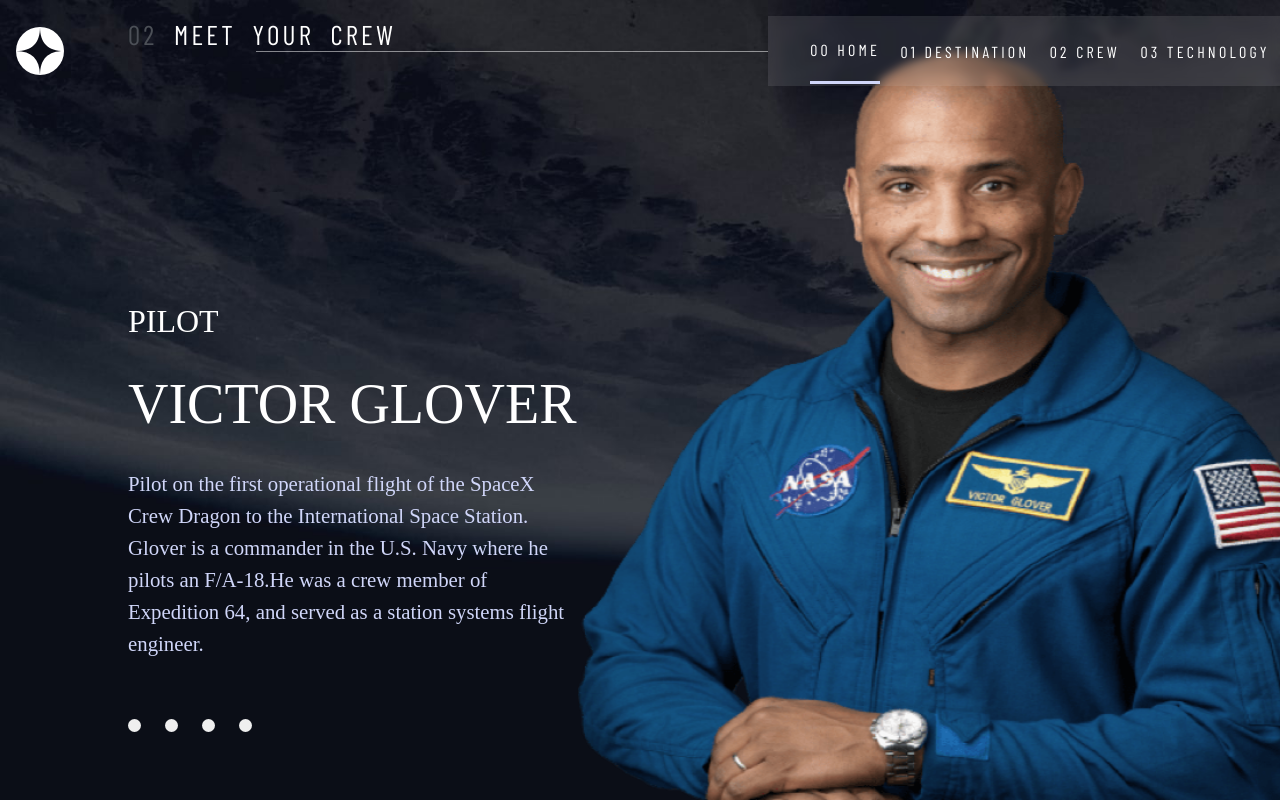
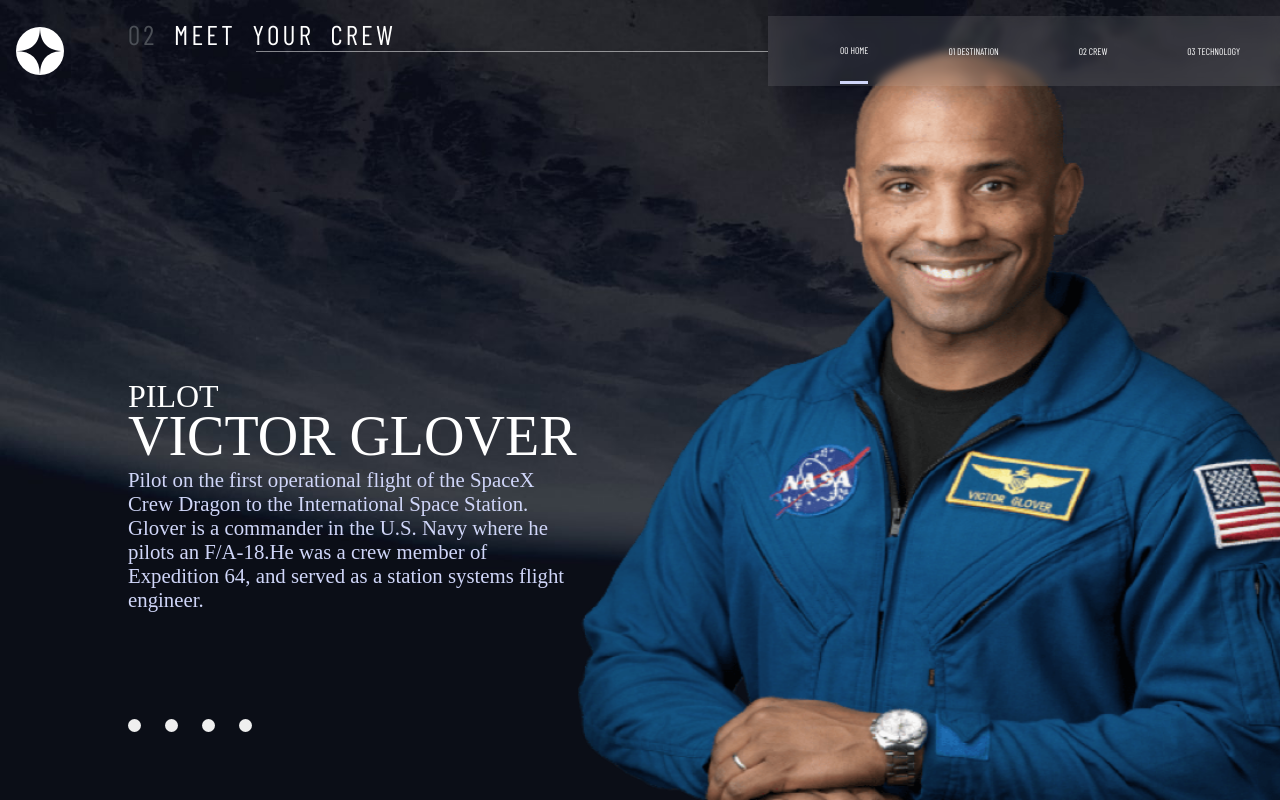
Before and after one commit to MohdSaquib114/Space-Tourism-Site, a React (Vite) app: page /crew in a window 1280 px wide. Shown: the top 800 px of the page. Built offline with nearby package versions, Linux system fonts and the light colour scheme; a web font is replaced by a local one.

Commit message:
updated css

```diff
--- a/src/Component/Crew.module.css
+++ b/src/Component/Crew.module.css
@@ -88,7 +88,7 @@
     font-weight: 400;
     mix-blend-mode: normal;
 opacity: 0.5;
-line-height: 37px;
+line-height: 15px;
 animation: fade-in ease-in 0.5s  0s 1 normal forwards;
 }
 .h1{
@@ -98,7 +98,7 @@ animation: fade-in ease-in 0.5s  0s 1 normal forwards;
     font-style: normal;
     font-weight: 400;
     color: #FFFFFF;
-    line-height: 8rem;
+    line-height: 4rem;
     animation: fade-in ease-in 0.5s  0s 1 normal forwards;
 }
 .p{
@@ -109,7 +109,7 @@ animation: fade-in ease-in 0.5s  0s 1 normal forwards;
     height: 250px;
 font-weight: 400;
 font-size: 1.3rem;
-line-height: 2rem;
+/* line-height: 2rem; */
 color: #D0D6F9;
 animation: fade-in ease-in 0.5s  0s 1 normal forwards;
 
--- a/src/Component/NavBar.module.css
+++ b/src/Component/NavBar.module.css
@@ -55,8 +55,8 @@ font-family: 'Barlow Condensed', sans-serif;
 all: unset;
 cursor: pointer;
 align-self: center;
-font-size: 1rem;
-letter-spacing: .2rem;
+font-size: .6rem;
+/* letter-spacing: .2rem; */
 
 }
 .ul >li{
```
